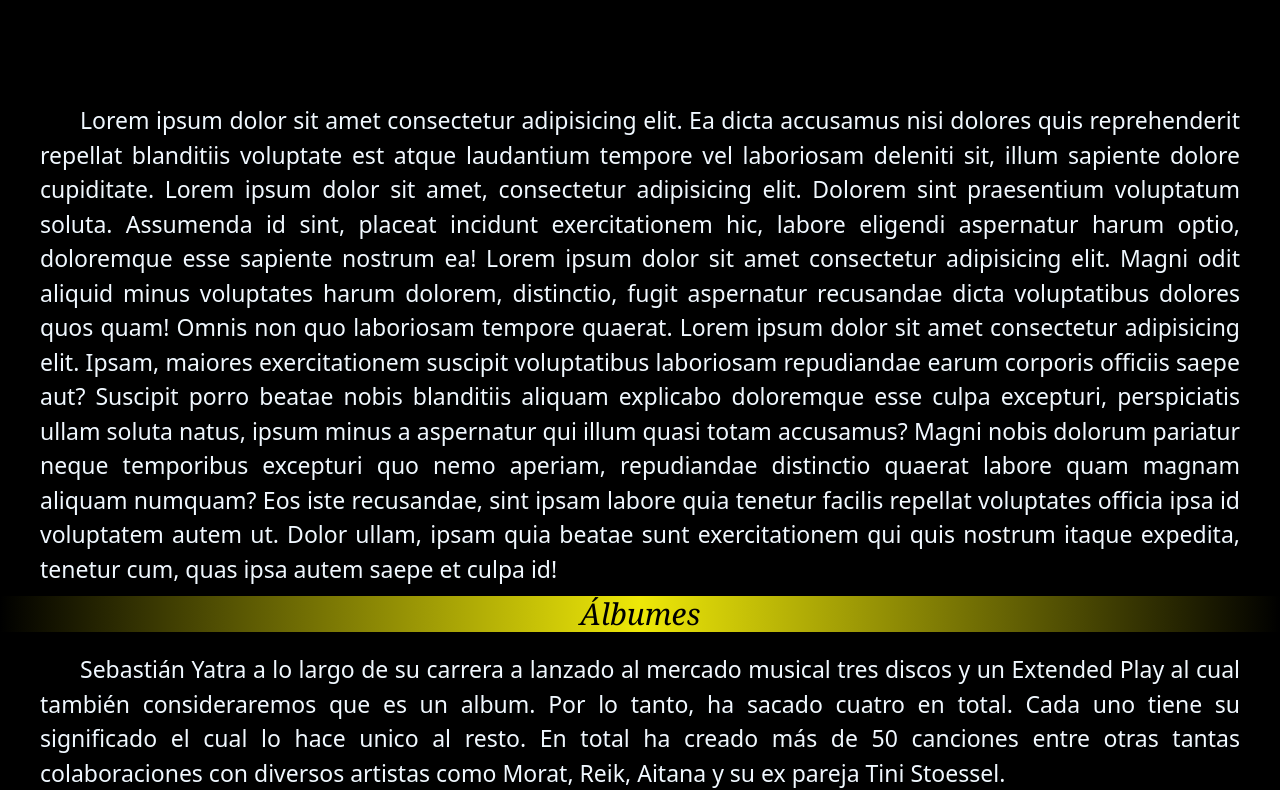
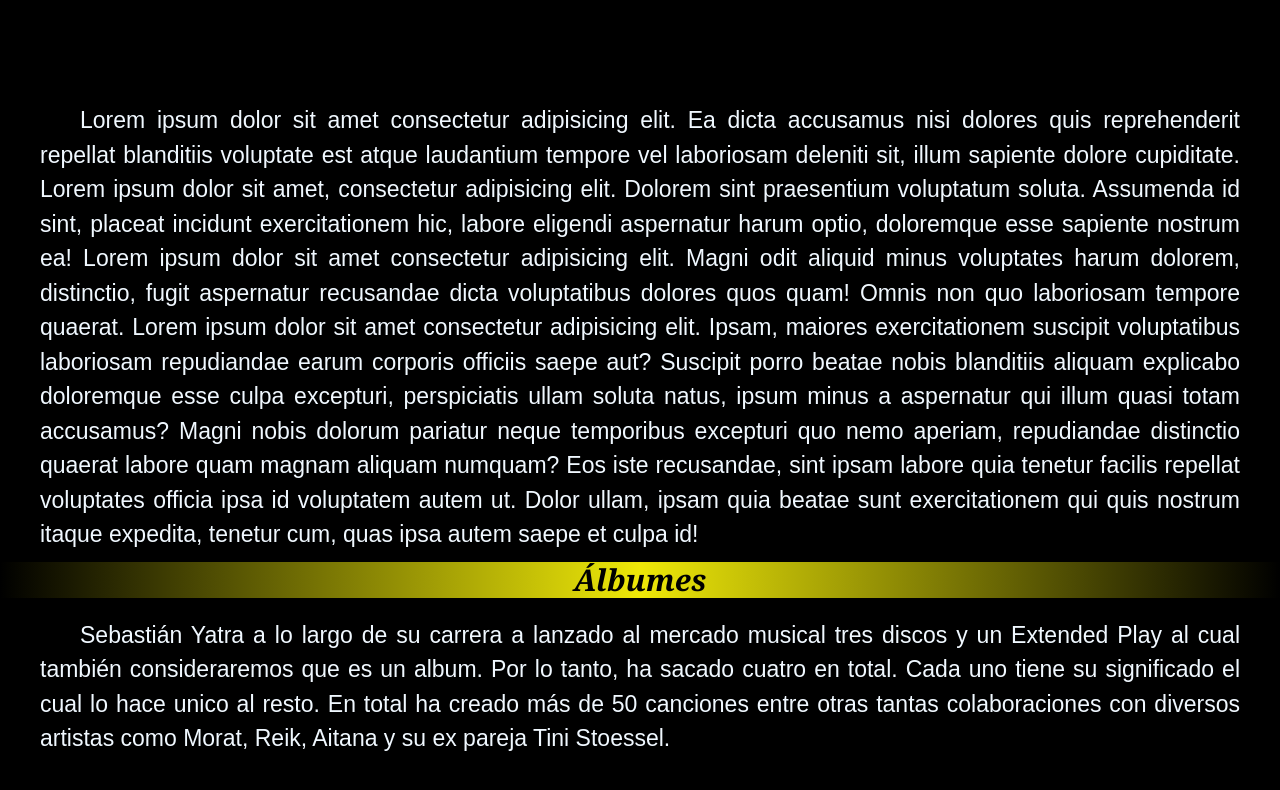
Before and after one commit to TatuPimenta/repositorio-nuevo-yatra, a plain HTML site: page index.html in a window 1280 px wide. Shown: the part 1501-2291 px from the top of the page. Drawn offline with nearby package versions, Linux system fonts and the light colour scheme; grey boxes are pictures that could not be loaded.

Commit message:
cambio diseño

```diff
--- a/estilo/style.css
+++ b/estilo/style.css
@@ -97,13 +97,15 @@
     color: black;
     text-align: center;
     font-size: 3.5rem;
-    font-family: Georgia, 'Times New Roman', Times, serif;
+    font-family: Georgia, 'Times New Roman', Times, serif !important;
     font-style: oblique;
+    font-weight: bold;
 }
 
 .historia{
     font-size: 2.3rem;
     text-indent: 4rem;
+    font-family: Arial, Helvetica, sans-serif !important;
 }
 
 #album{
```
